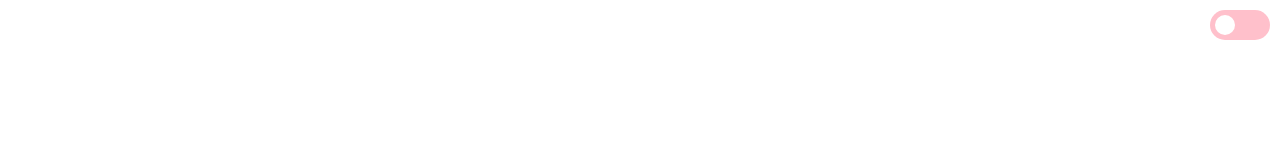
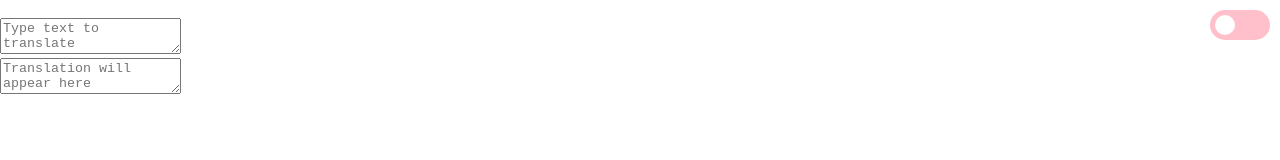
Before and after one commit to 1985lxw/SimpleTranslator, a website: page src/client/index.html in a window 1280 px wide. Drawn offline with Linux system fonts and the light colour scheme.

Commit message:
input and output textbox

```diff
--- a/src/client/index.html
+++ b/src/client/index.html
@@ -6,6 +6,21 @@
     <script type="module" src="script.js" defer></script>
   </head>
   <body>
-    <input type="checkbox" id="switch" /><label for="switch">Toggle</label>
+    <input type="checkbox" id="switch" />
+    <label for="switch">Toggle</label>
+    <div class="translator-contain">
+      <div class="translator-input">
+        <textarea
+          id="input-text"
+          placeholder="Type text to translate"
+        ></textarea>
+      </div>
+      <div class="translator-output">
+        <textarea
+          id="output-text"
+          placeholder="Translation will appear here"
+        ></textarea>
+      </div>
+    </div>
   </body>
 </html>
```
